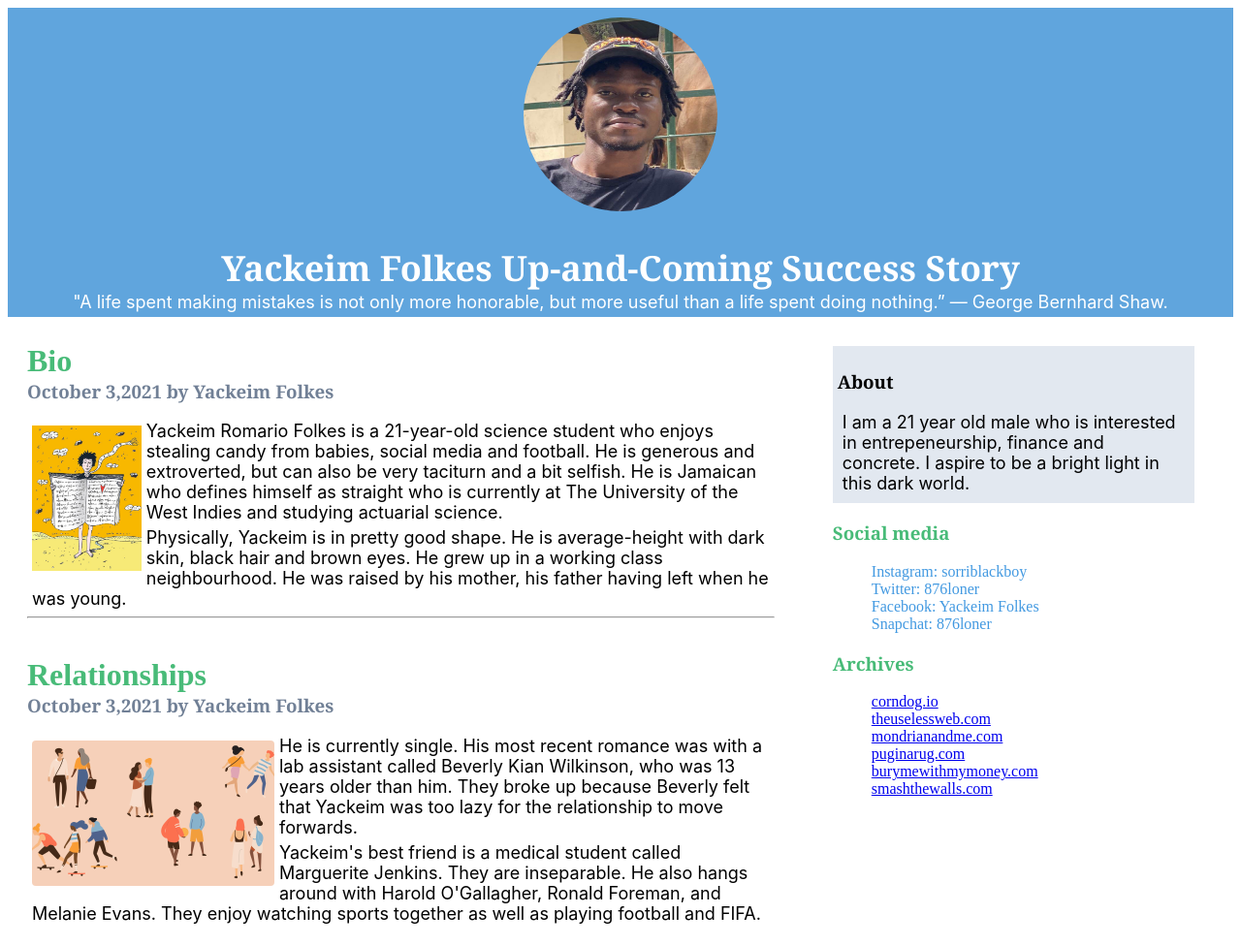
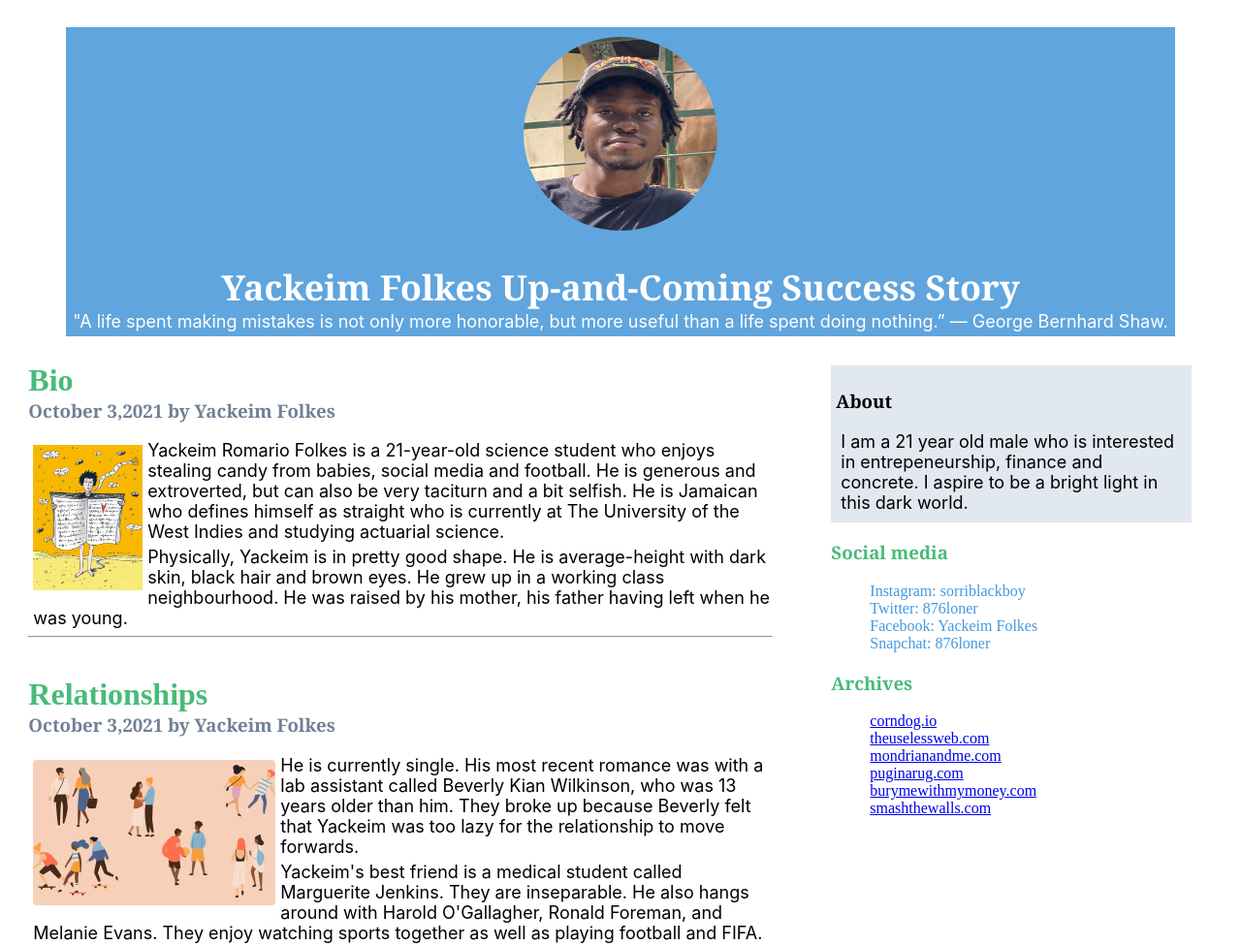
Before and after one commit to Blavx/info2180-lab2, a plain HTML site: page index.html in a window 1280 px wide. Shown: the top 976 px of the page at 97% size. Drawn offline with Linux system fonts and the light colour scheme.

Commit message:
Edit (2)

```diff
--- a/styles.css
+++ b/styles.css
@@ -25,6 +25,9 @@ header{
     flex-direction: column;
     background-color: #60a5dd;
     grid-area:header;
+    margin-left:60px;
+    margin-right:60px;
+    margin-top:20px;
 }
 
 header p{
```
